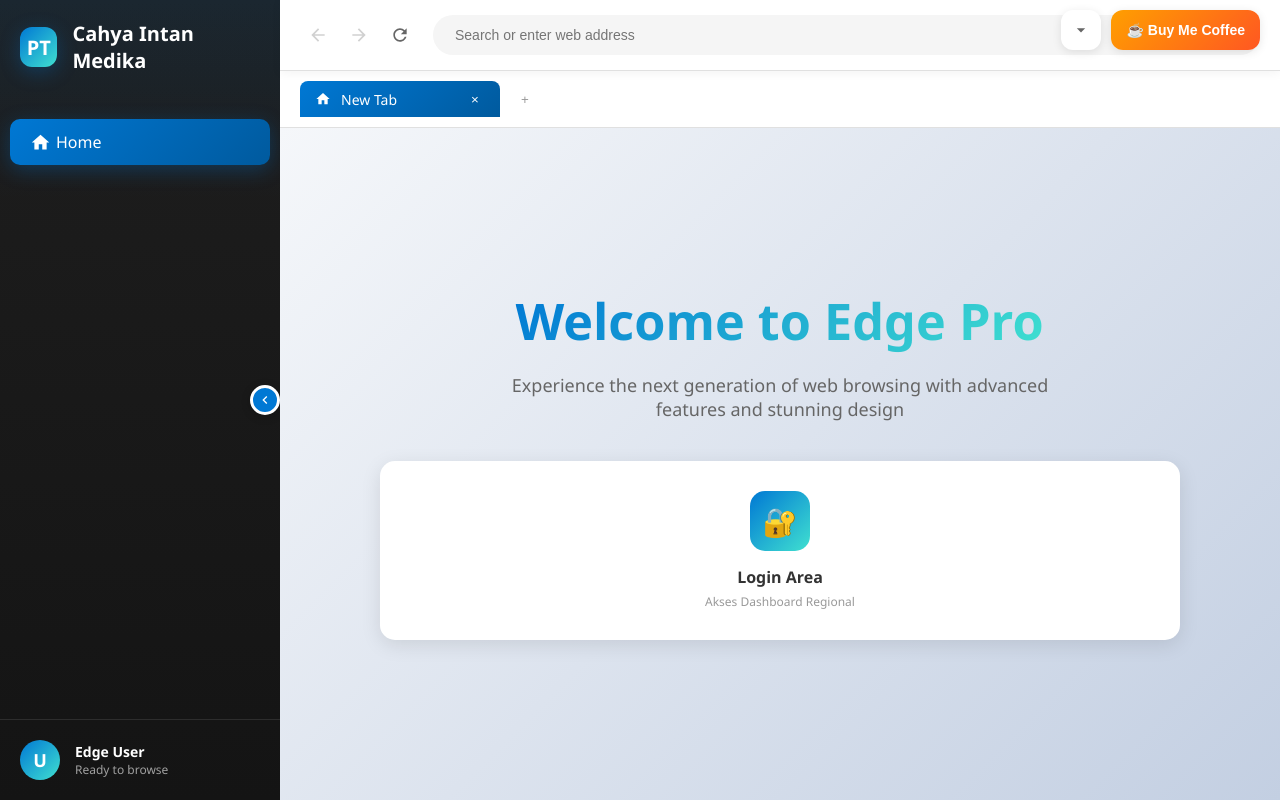
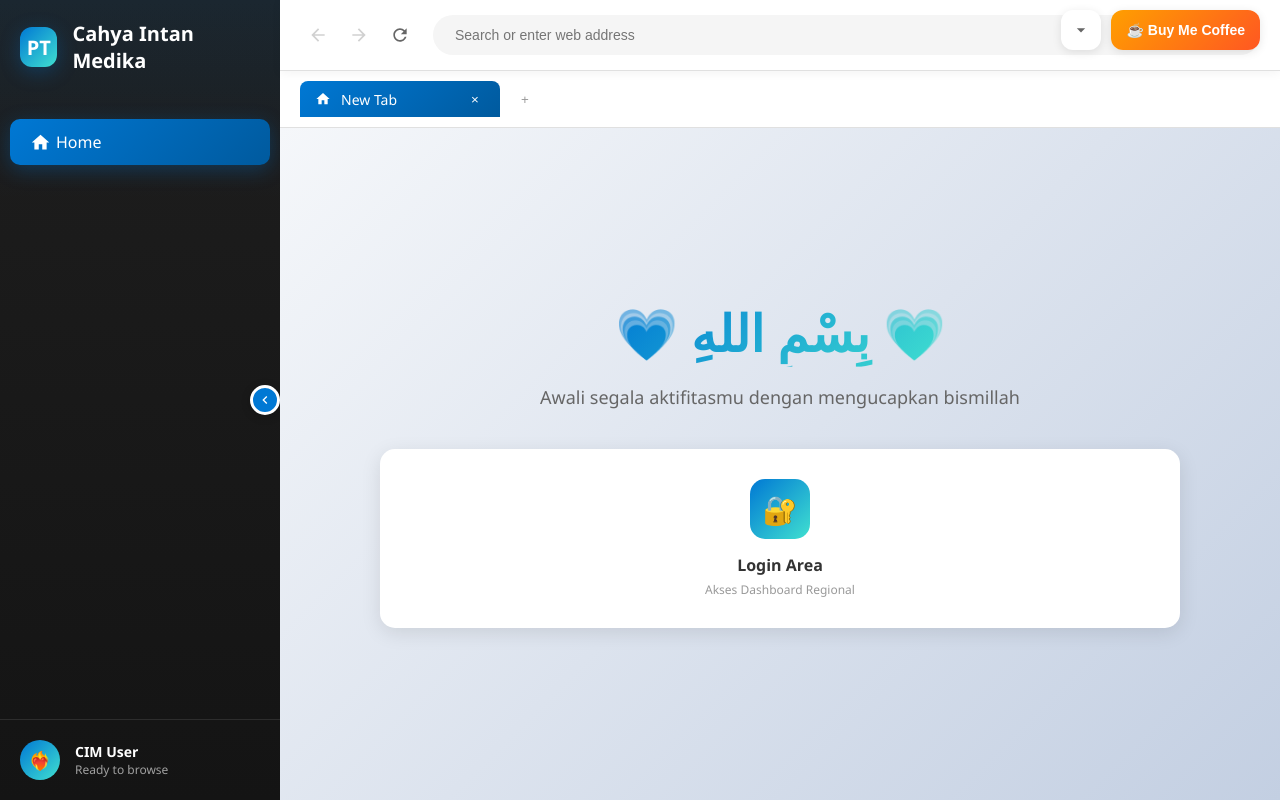
Before and after one commit to mkt2025/browser, a plain HTML site: page index.html in a window 1280 px wide. Drawn offline with Linux system fonts and the light colour scheme.

Commit message:
Update index.html

```diff
--- a/index.html
+++ b/index.html
@@ -1059,9 +1059,9 @@
             </nav>
 
             <div class="user-section">
-                <div class="user-avatar" id="userAvatar">U</div>
+                <div class="user-avatar" id="userAvatar">❤️‍🔥</div>
                 <div class="user-info">
-                    <div class="user-name" id="userName">Edge User</div>
+                    <div class="user-name" id="userName">CIM User</div>
                     <div class="user-email" id="userEmail">Ready to browse</div>
                 </div>
             </div>
@@ -1126,8 +1126,8 @@
             <!-- Content Area -->
             <div class="content-area">
                 <div class="welcome-screen" id="welcomeScreen-0" style="display: flex;">
-                    <h1 class="welcome-title">Welcome to Edge Pro</h1>
-                    <p class="welcome-subtitle">Experience the next generation of web browsing with advanced features and stunning design</p>
+                    <h1 class="welcome-title">💗 بِسْمِ اللهِ 💗</h1>
+                    <p class="welcome-subtitle">Awali segala aktifitasmu dengan mengucapkan bismillah</p>
 
                     <div class="quick-access">
                         <div class="quick-tile" onclick="showLogin()">
```
